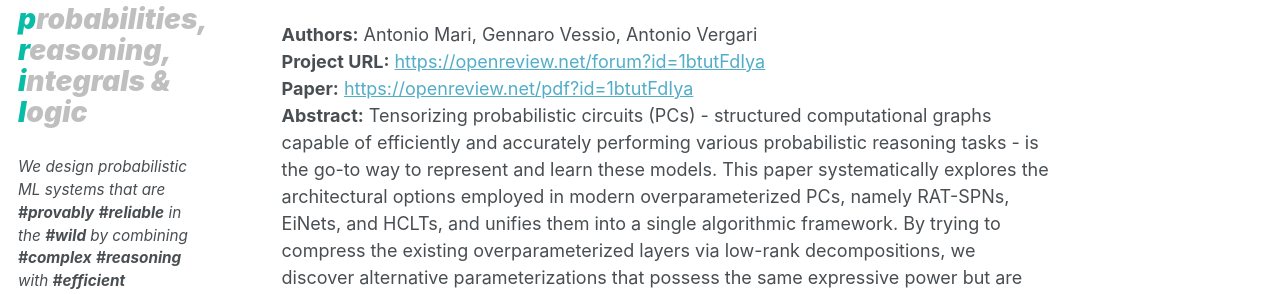
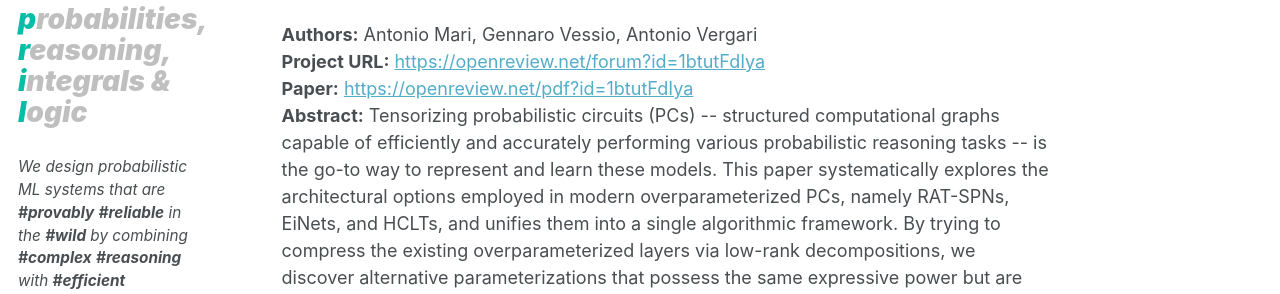
Before and after one commit to april-tools/april-tools.github.io, a Jekyll site: the page built from _publications/mari2023lorapc.md, in a window 1280 px wide and 1337 px high. Shown: the part 250-544 px from the top of the window. Built offline with Jekyll 4.4.1, drawn with Linux system fonts in a browser that asks for light colours; nearby versions of some CDN libraries; some of the changed text lies outside the part shown.

```diff
--- a/_publications/mari2023lorapc.md
+++ b/_publications/mari2023lorapc.md
@@ -12,7 +12,7 @@ pdf: "https://openreview.net/pdf?id=1btutFdIya"
 venue: "TPM 2023"
 code:
 excerpt: "We disentangle the few structural choices that can characterize the performance of modern circuit architectures in terms of expressiveness and computational complexity."
-abstract: "Tensorizing probabilistic circuits (PCs) - structured computational graphs capable of efficiently and accurately performing various probabilistic reasoning tasks - is the go-to way to represent and learn these models. This paper systematically explores the architectural options employed in modern overparameterized PCs, namely RAT-SPNs, EiNets, and HCLTs, and unifies them into a single algorithmic framework. By trying to compress the existing overparameterized layers via low-rank decompositions, we discover alternative parameterizations that possess the same expressive power but are computationally more efficient. This emphasizes the possibility of “mixing & matching” different design choices to create new PCs and helps to disentangle the few ones that really matter."
+abstract: "Tensorizing probabilistic circuits (PCs) -- structured computational graphs capable of efficiently and accurately performing various probabilistic reasoning tasks -- is the go-to way to represent and learn these models. This paper systematically explores the architectural options employed in modern overparameterized PCs, namely RAT-SPNs, EiNets, and HCLTs, and unifies them into a single algorithmic framework. By trying to compress the existing overparameterized layers via low-rank decompositions, we discover alternative parameterizations that possess the same expressive power but are computationally more efficient. This emphasizes the possibility of “mixing & matching” different design choices to create new PCs and helps to disentangle the few ones that really matter."
 supplemental:
 bibtex: "@inproceedings{mari2023lorapc,<br/>
 title={Unifying and Understanding Overparameterized Circuit Representations via Low-Rank Tensor Decompositions},<br/>
```
